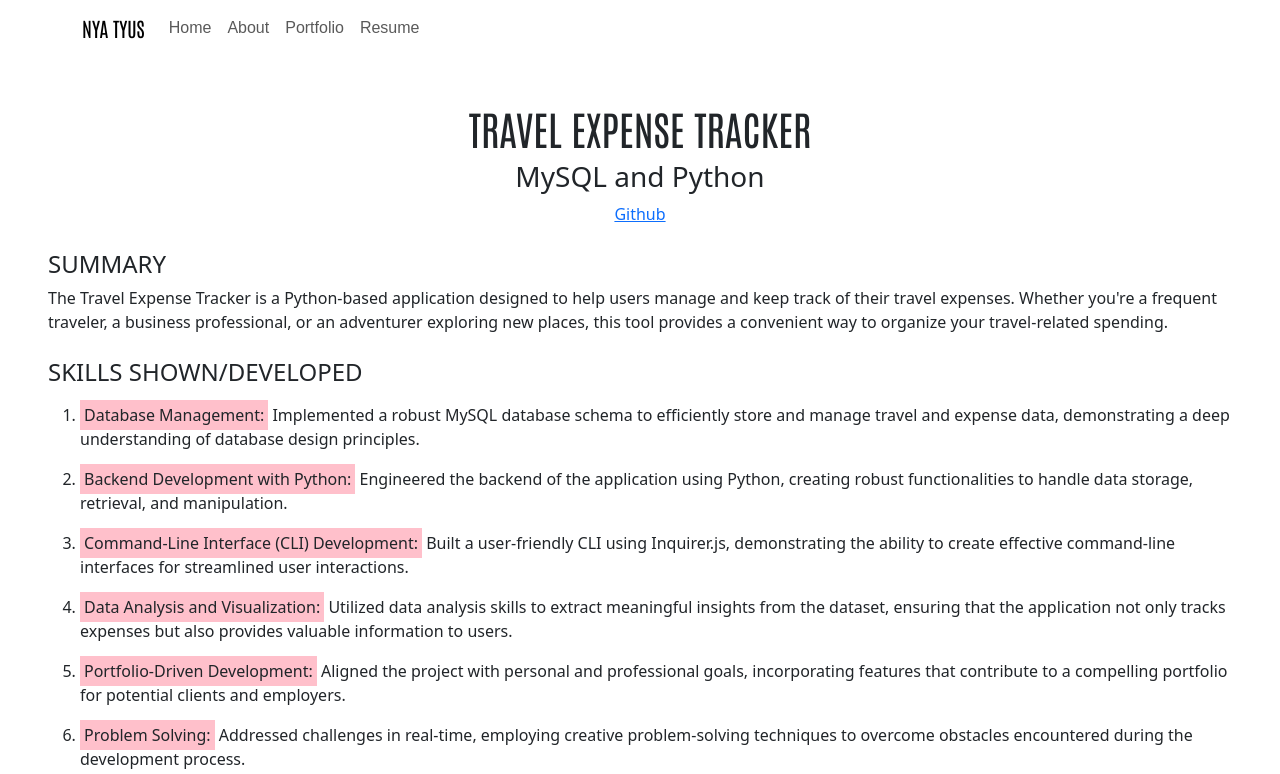
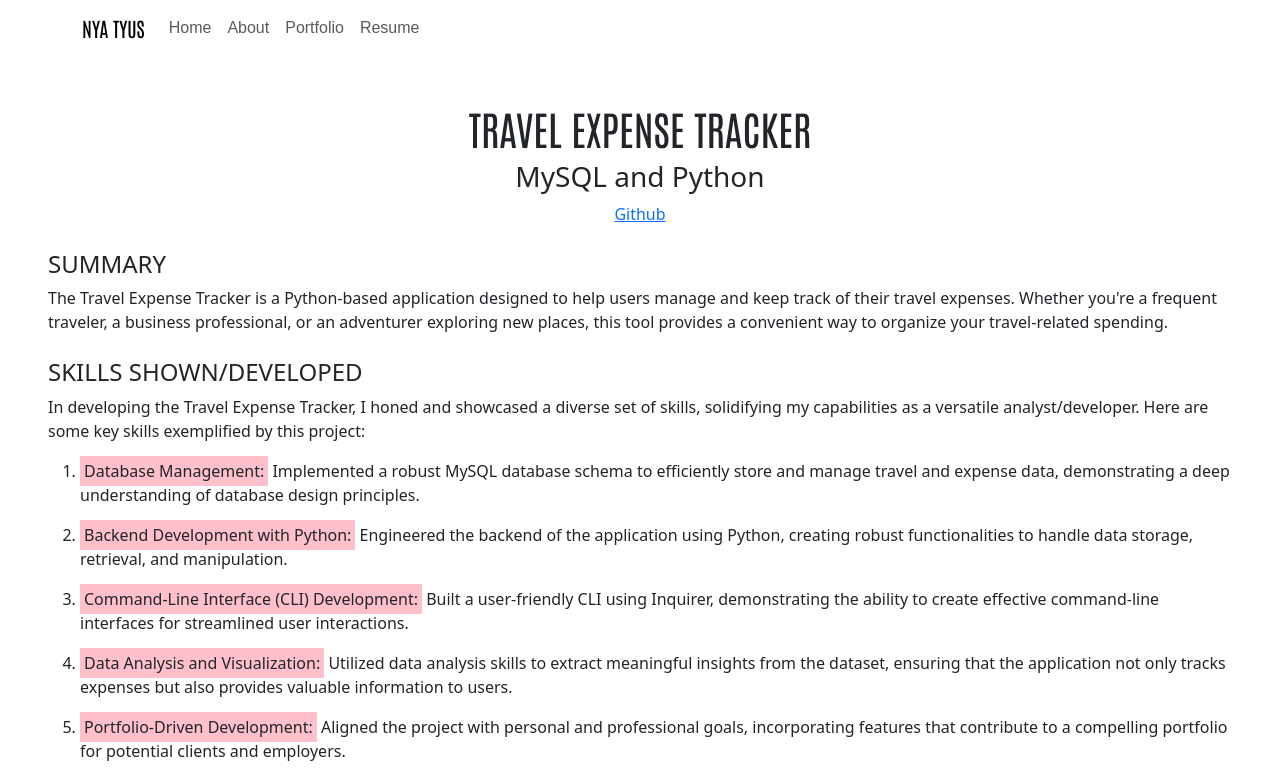
Before and after one commit to nyashanice/Data-Analyst-Portfolio, a React (Create React App) app: page /Travel-Expense-Tracker in a window 1280 px wide. Shown: the top 774 px of the page. Built offline with nearby package versions, Linux system fonts and the light colour scheme.

Commit message:
update travel project page

```diff
--- a/src/pages/Travel.js
+++ b/src/pages/Travel.js
@@ -30,6 +30,9 @@ export default function Travel() {
         <div className="mb-4">
           <h4>SKILLS SHOWN/DEVELOPED</h4>
           <div>
+            In developing the Travel Expense Tracker, I honed and showcased a
+            diverse set of skills, solidifying my capabilities as a versatile
+            analyst/developer. Here are some key skills exemplified by this project:
             <ol>
               <li className="mb-3 mt-3">
                 <span className="highlight p-1">Database Management:</span>{" "}
@@ -49,7 +52,7 @@ export default function Travel() {
                 <span className="highlight p-1">
                   Command-Line Interface (CLI) Development:
                 </span>{" "}
-                Built a user-friendly CLI using Inquirer.js, demonstrating the
+                Built a user-friendly CLI using Inquirer, demonstrating the
                 ability to create effective command-line interfaces for
                 streamlined user interactions.
               </li>
```
